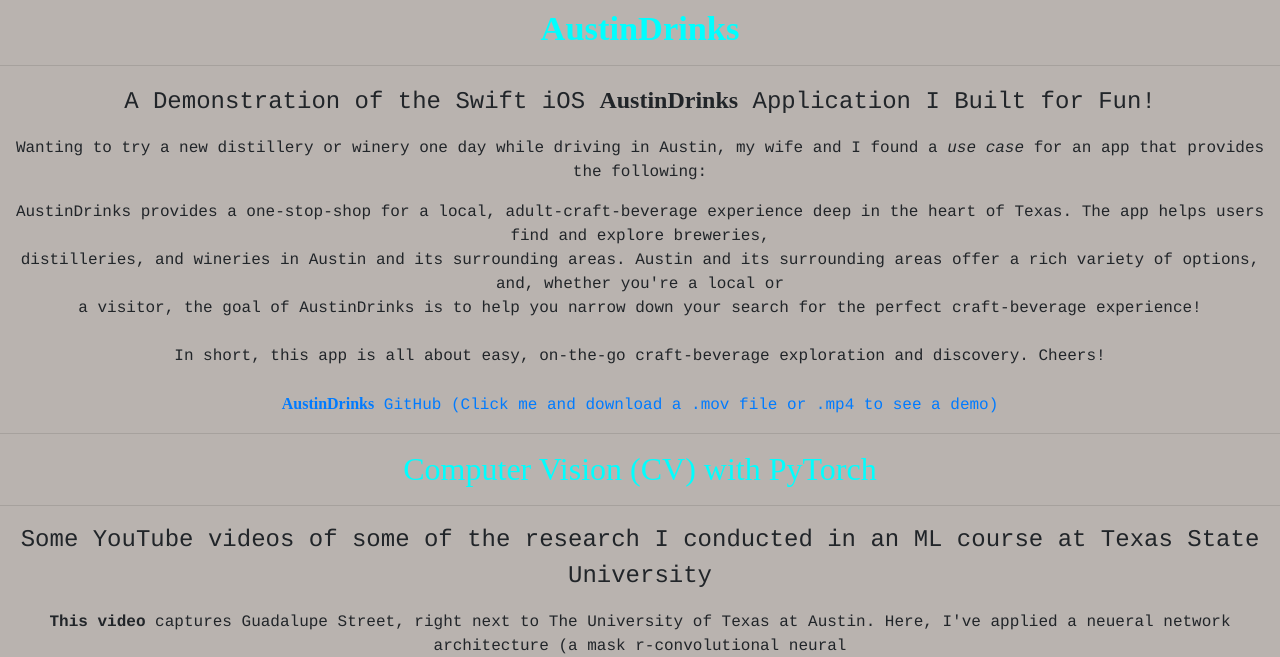
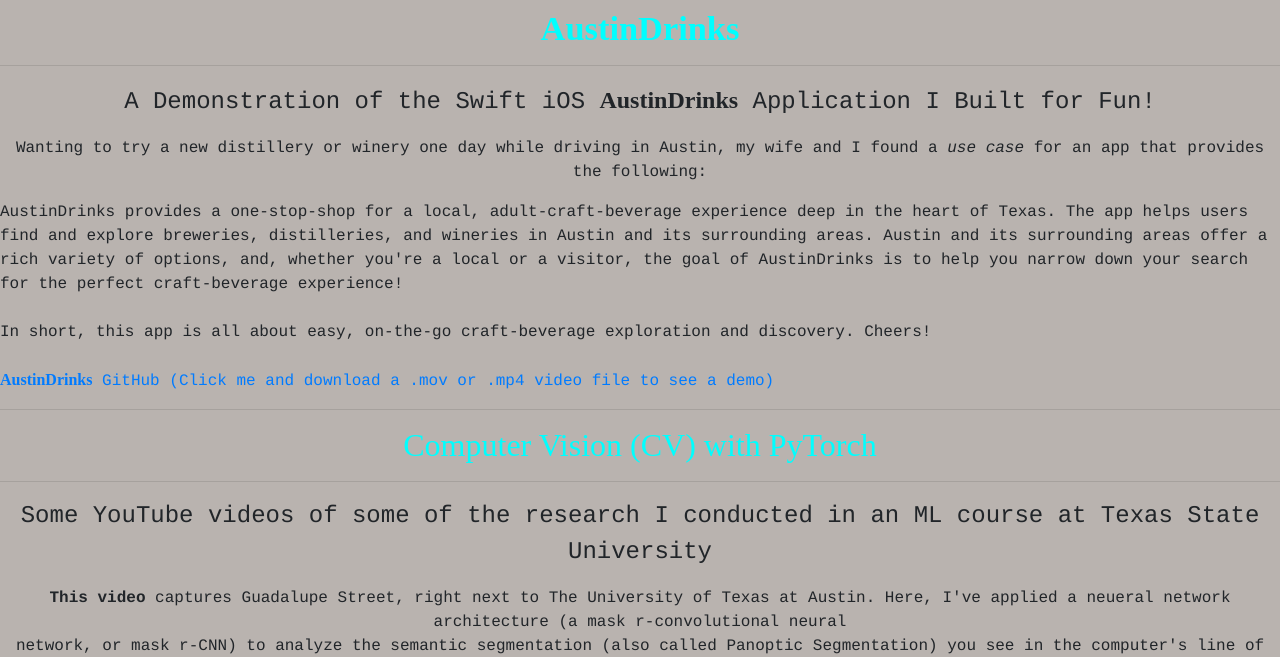
Before and after one commit to Austin-Faulkner/MyWebsite, a Flask app: page /projects in a window 1280 px wide. Shown: the part 968-1625 px from the top of the page. Run offline with Flask 2, Linux system fonts and the light colour scheme; some libraries are stand-ins or nearby versions.

Commit message:
testing align: center; align: left

```diff
--- a/templates/projects.html
+++ b/templates/projects.html
@@ -116,68 +116,22 @@
         </p>
         <p>
          <div style="text-align: center;">
+           <!-- <div style="text-align: center;"> -->
+             <div style="display: inline-block; text-align: left;">
            <!-- <div style="display: inline-block; text-align: left;"> -->
-             AustinDrinks provides a one-stop-shop for a local, adult-craft-beverage experience deep in the heart of Texas. The app helps users find and explore breweries, <br/>
-             distilleries, and wineries in Austin and its surrounding areas. Austin and its surrounding areas offer a rich variety of options, and, whether you're a local or <br/>
+             AustinDrinks provides a one-stop-shop for a local, adult-craft-beverage experience deep in the heart of Texas. The app helps users find and explore breweries,
+             distilleries, and wineries in Austin and its surrounding areas. Austin and its surrounding areas offer a rich variety of options, and, whether you're a local or
              a visitor, the goal of AustinDrinks is to help you narrow down your search for the perfect craft-beverage experience!
            <br/>
            <br/>
              In short, this app is all about easy, on-the-go craft-beverage exploration and discovery. Cheers!
-           <!-- <br/>
-           <br/>
-             (At present I'm working out the kinks for the video demo of <b>AustinDrinks</b> . . . 05/05/22) -->
-           <!-- </div> -->
            <br/>
            <br/>
-           <a href="https://github.com/Austin-Faulkner/AustinDrinks_iOSApp"><myfont><b>AustinDrinks</b></myfont> GitHub (Click me and download a .mov file or .mp4 to see a demo)</a>
+           <a href="https://github.com/Austin-Faulkner/AustinDrinks_iOSApp"><myfont><b>AustinDrinks</b></myfont> GitHub (Click me and download a .mov or .mp4 video file to see a demo)</a>
          </div>
         </p>
-
-
-         <!-- <video width="682" height="1310" controls autoplay allowfullscreen>
-           <source src="/MyWebsite/demo.mp4" type="video/mp4">
-           <source src="/MyWebsite/demo.webm" type="video/webm">
-           Your browser does not support the video tag.
-         </video> -->
-
-         <!-- ORIGINAL RATIO ASPECT: w = 582, h = 1210 -->
-         <!-- <video width="382" height="1010" controls autoplay allowfullscreen>
-             <!-- MP4 must be first for iPad! -->
-             <!-- <source src="demo.MP4" type="video/mp4" /> -->
-             <!-- WebKit video    -->
-             <!-- <source src="demo.webm" type="video/webm" /> -->
-             <!-- Chrome / Newest versions of Firefox and Opera -->
-             <!-- <source src="demo.OGV" type="video/ogg" /><!-- Firefox / Opera -->
-             <!-- fallback to Flash: -->
-             <!-- <object width="582" height="1210" type="application/x-shockwave-flash" data="__FLASH__.SWF"> -->
-                 <!-- Firefox uses the `data` attribute above, IE/Safari uses the param below -->
-                 <!-- <param name="movie" value="__FLASH__.SWF" /> -->
-                 <!-- <param name="flashvars" value="image=__POSTER__.JPG&amp;file=demo.MP4" /> -->
-                 <!-- fallback image. note the title field below, put the title of the video there -->
-                 <!-- <img src="demo.JPG" width="582" height="1210" alt="__TITLE__" -->
-                      <!-- title="No video playback capabilities, please download the video below" /> -->
-             <!-- </object> -->
-         <!-- </video>  -->
-
-         <!-- <div style="padding:185.77% 0 0 0;position:relative;">
-           <iframe src="https://player.vimeo.com/video/706644999?h=07ce2f70a3&amp;badge=0&amp;autopause=0&amp;player_id=0&amp;app_id=58479" frameborder="0" allow="autoplay; fullscreen; picture-in-picture" allowfullscreen style="position:absolute;top:0;left:0;width:100%;height:100%;" title="AustinDrinks Full Demo"></iframe>
-         </div>
-
-         <script src="https://player.vimeo.com/api/player.js"></script> -->
-
-         <!-- <div style="padding:0 0 0 0; position:relative;">
-           <iframe src="https://player.vimeo.com/video/706644999?h=07ce2f70a3&amp;badge=0&amp;autopause=0&amp;player_id=0&amp;app_id=58479" frameborder="0" allow="autoplay; fullscreen; picture-in-picture" allowfullscreen style="position:absolute;top:0;left:0;bottom:0;right:0;width:100%;height:100%;" title="AustinDrinks Full Demo"></iframe>
-         </div>
-         <script src="https://player.vimeo.com/api/player.js"></script> -->
-
-          <!-- <iframe src="https://player.vimeo.com/video/{video_id}" width="{video_width}" height="{video_height}" frameborder="0" title="{video_title}" webkitallowfullscreen mozallowfullscreen allowfullscreen></iframe> -->
-
-        <!-- <iframe width="682" height="1310"
-          src="https://vimeo.com/706644999" allowfullscreen autoplay>
-        </iframe> -->
+          </div>
         </div>
-        <!-- <br/> -->
-        <!-- <br/> -->
       </center>
     </div>
 
```
